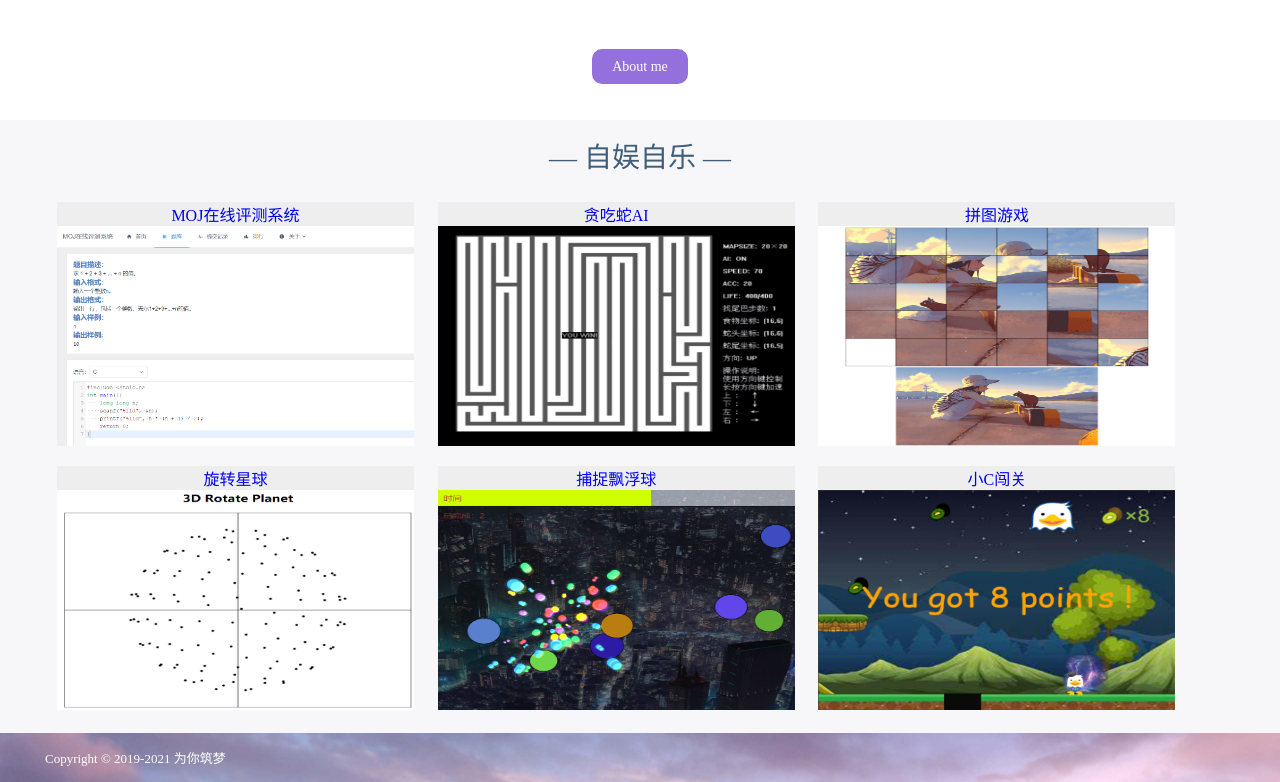
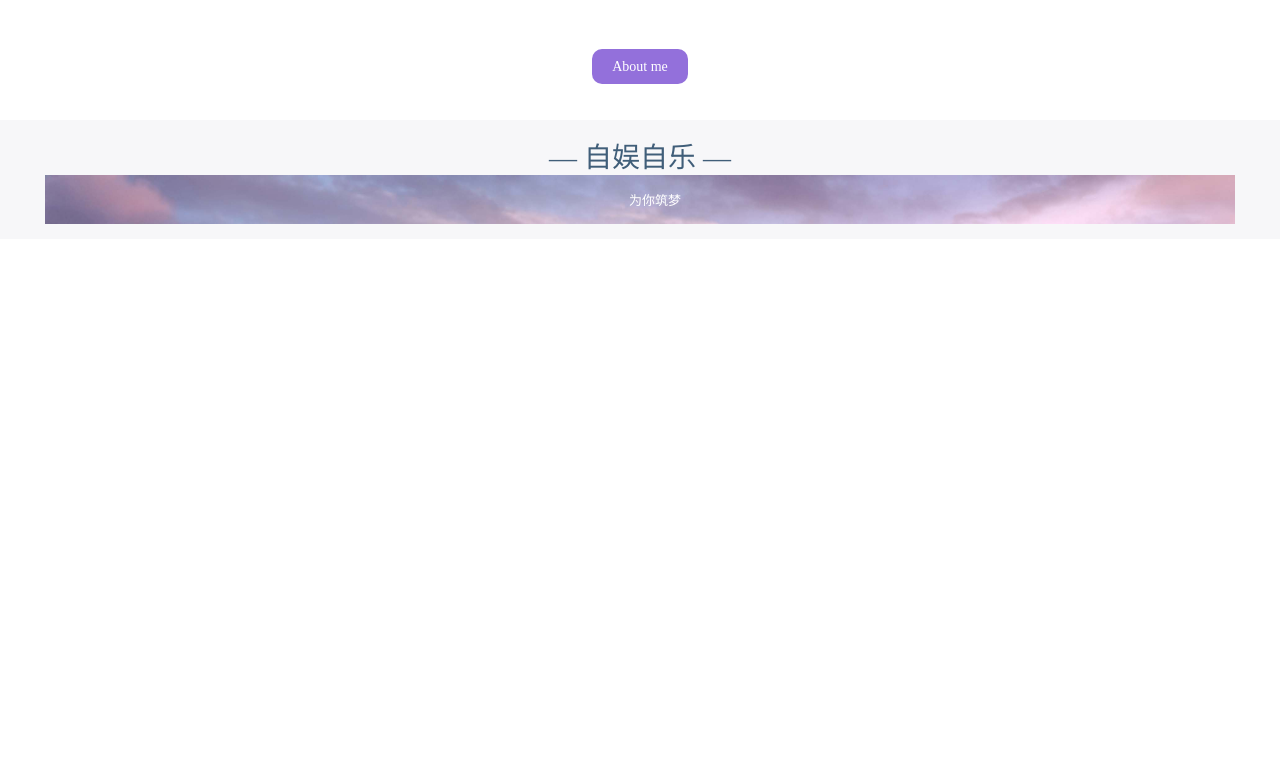
Before and after one commit to stards/stards.github.io, a plain HTML site: page index.html in a window 1280 px wide. Shown: the part 906-1688 px from the top of the page. After the commit the page ends 1145 px from the top, so only its background shows below. Drawn offline with Linux system fonts and the light colour scheme.

Commit message:
Update index.html

```diff
--- a/index.html
+++ b/index.html
@@ -69,53 +69,12 @@
             <div class="container">
                 <div class="brief_major">
                     — 自娱自乐 —
-                </div>
-                <div class="list">
-                    <ul>
-                        <li>
-                            <figcaption>
-                                <figcaption><a href="http://47.116.130.99:20548/" target="_blank">MOJ在线评测系统</a></figcaption>
-                                <img src="static/images/moj.png" width="100%" height="220" />
-                            </figcaption>
-                        </li>
-                        <li>
-                            <figcaption>
-                                <figcaption><a href="static/files/snake-ai.exe" target="_blank">贪吃蛇AI</a></figcaption>
-                                <img src="static/images/snake-ai.png" width="100%" height="220" />
-                            </figcaption>
-                        </li>
-                        <li>
-                            <figcaption>
-                                <figcaption><a href="static/files/pintu.html" target="_blank">拼图游戏</a></figcaption>
-                                <img src="static/images/pintu.png" width="100%" height="220" />
-                            </figcaption>
-                        </li>
-                        <li>
-                            <figcaption>
-                                <figcaption><a href="static/files/3d-rate.html" target="_blank">旋转星球</a></figcaption>
-                                <img src="static/images/3d-rate.png" width="100%" height="220" />
-                            </figcaption>
-                        </li>
-                        <li>
-                            <figcaption>
-                                <figcaption><a href="static/files/catch-floating-ball/index.html" target="_blank">捕捉飘浮球</a></figcaption>
-                                <img src="static/images/click-ball.png" width="100%" height="220" />
-                            </figcaption>
-                        </li>
-                        <li>
-                            <figcaption>
-                                <figcaption><a href="static/files/little-c-breaks-through/index.html" target="_blank">小C闯关</a></figcaption>
-                                <img src="static/images/little-c.png" width="100%" height="220" />
-                            </figcaption>
-                        </li>
-                    </ul>
-                </div>
-            </div>
+
     </div>
     <footer>
         <div class="container">
             <div class="more"></div>
-            <div class="copyright">Copyright © 2019-2021 为你筑梦</div>
+            <div class="copyright">为你筑梦</div>
         </div>
     </footer>
 
```
